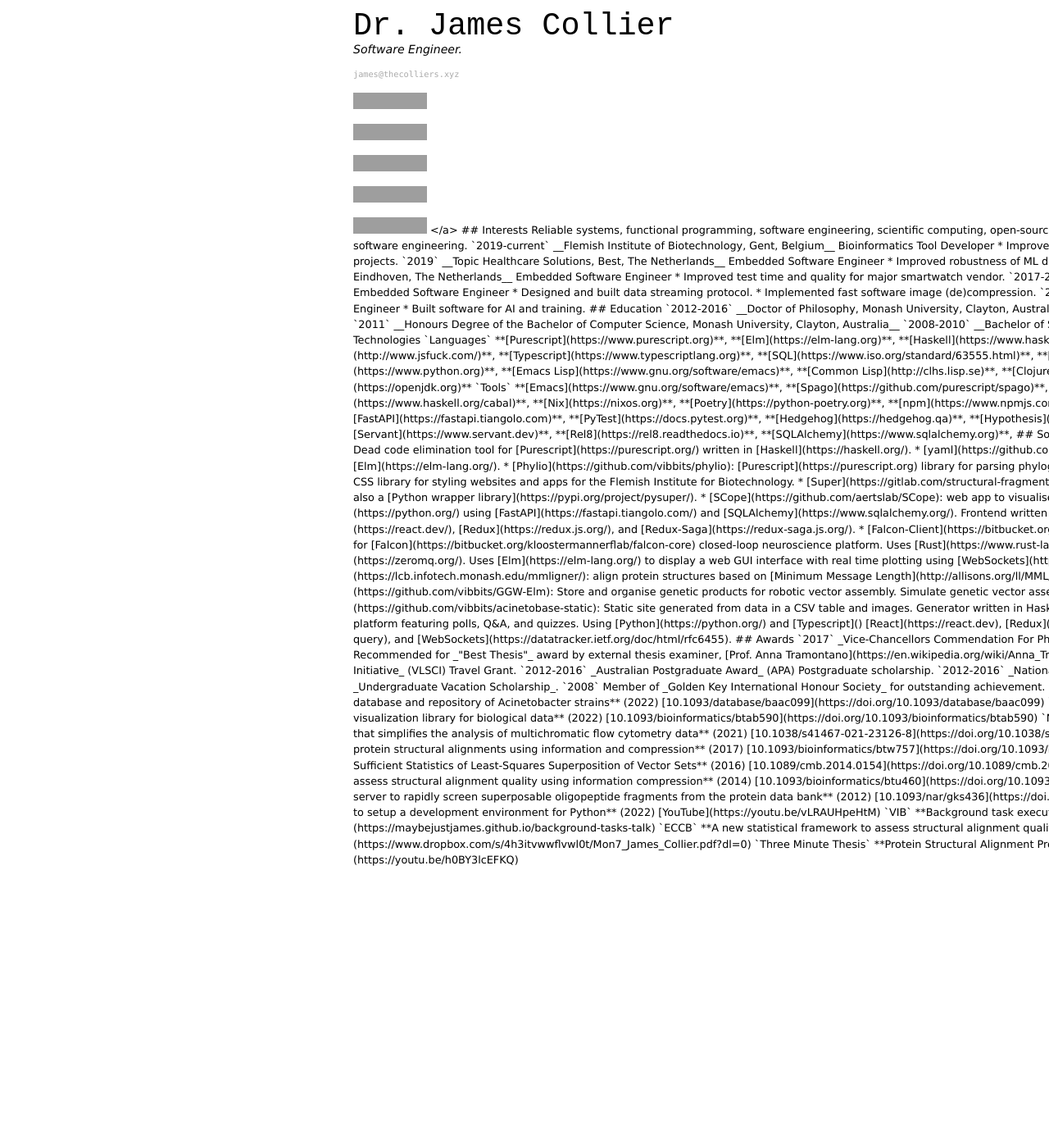
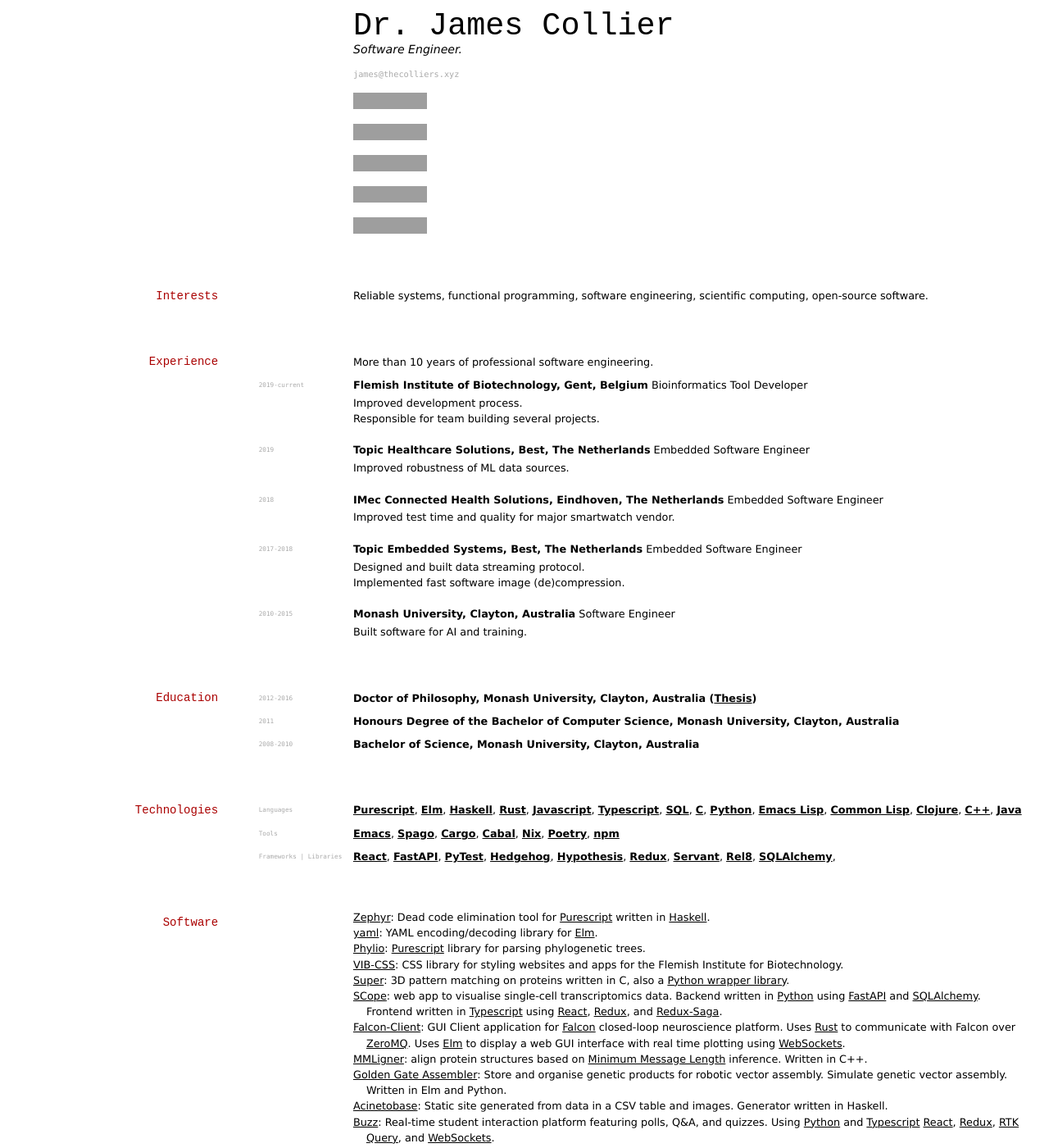
Before and after one commit to MaybeJustJames/jhc-at-home.github.io, a Jekyll site: the page built from index.md, in a window 1280 px wide and 1400 px high. Shown: the whole window at 82% size. Built offline with Jekyll 4.4.1, drawn with Linux system fonts in a browser that asks for light colours; some of the changed text lies outside the part shown; grey boxes are pictures that could not be loaded.

Commit message:
Fix closing div tag typo

```diff
--- a/index.md
+++ b/index.md
@@ -21,8 +21,10 @@
   <a href="https://orcid.org/0000-0002-0020-421X"><img alt="ORCiD Profile" src="https://img.shields.io/badge/orcid-A6CE39?style=for-the-badge&logo=orcid&logoColor=white"></a>
 </div>
 <div class="social-info">
-  <a href="https://www.linkedin.com/in/james-collier-07327095/"><img alt="LinkedIn" src="https://img.shields.io/badge/linkedin-0A66C2?style=for-the-badge&logo=linkedin&logoColor=white"></a>
-</a>
+  <a href="https://www.linkedin.com/in/james-collier-07327095/">
+    <img alt="LinkedIn" src="https://img.shields.io/badge/linkedin-0A66C2?style=for-the-badge&logo=linkedin&logoColor=white">
+  </a>
+</div>
 
 
 ## Interests
```
